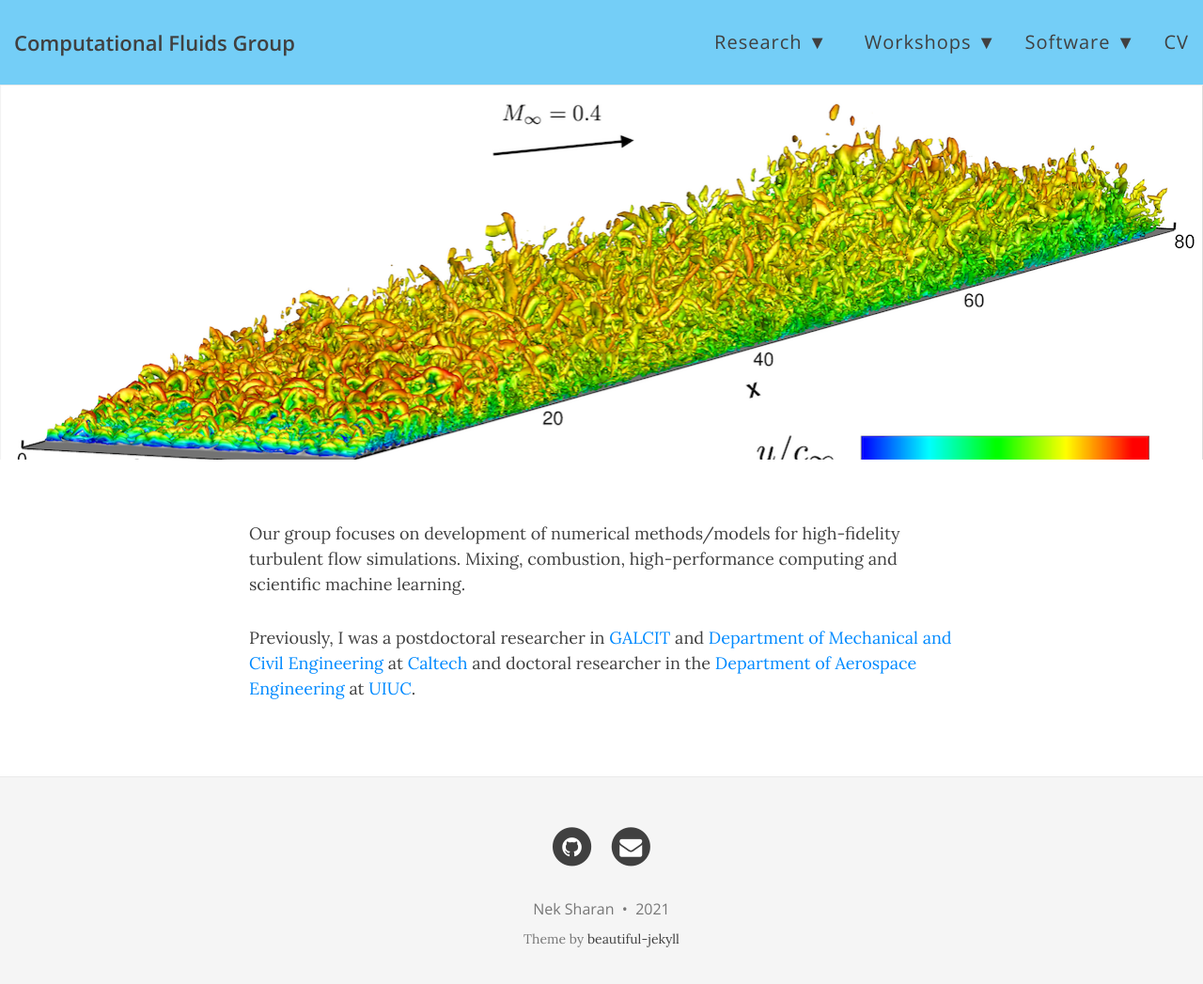
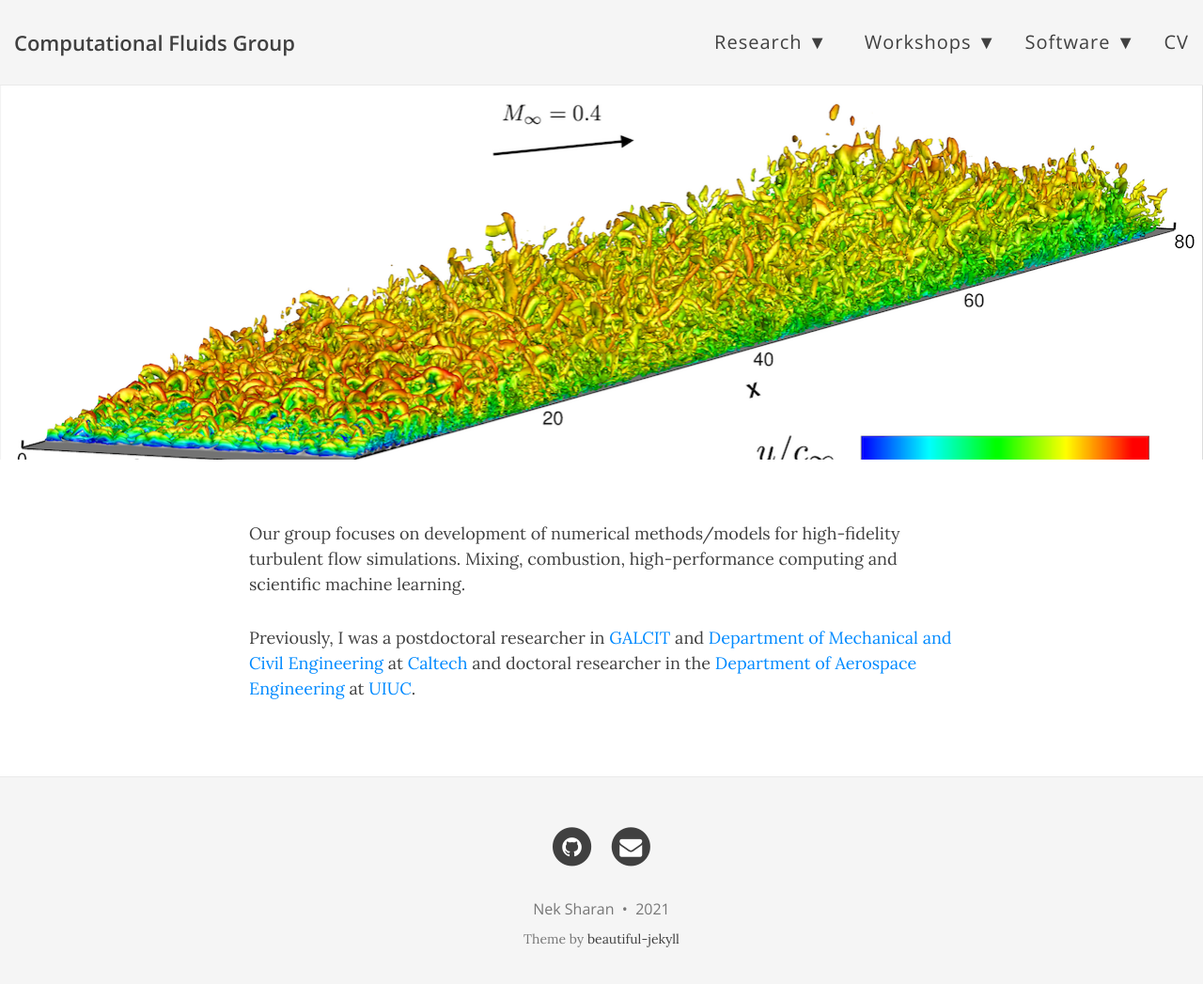
Before and after one commit to neksharan/neksharan.github.io, a Jekyll site: the page built from index.html, in a window 1280 px wide and 1060 px high. Shown: the top 1047 px of the window at 94% size. Built offline with Jekyll 4.4.1, drawn with Linux system fonts in a browser that asks for light colours; nearby versions of some CDN libraries; the list of posts is cut into pages by our own code.

Commit message:
navigation bar color

```diff
--- a/css/main.css
+++ b/css/main.css
@@ -108,8 +108,8 @@ img {
 /* --- Navbar --- */
 
 .navbar-custom {
-  /*background: #F5F5F5;*/
-  background: #74CEF7;
+  background: #F5F5F5;
+  /*background: #74CEF7;*/
   border-bottom: 1px solid #EAEAEA;
   font-family: 'Open Sans', 'Helvetica Neue', Helvetica, Arial, sans-serif;
   {% if site.navbar-col %}
```
